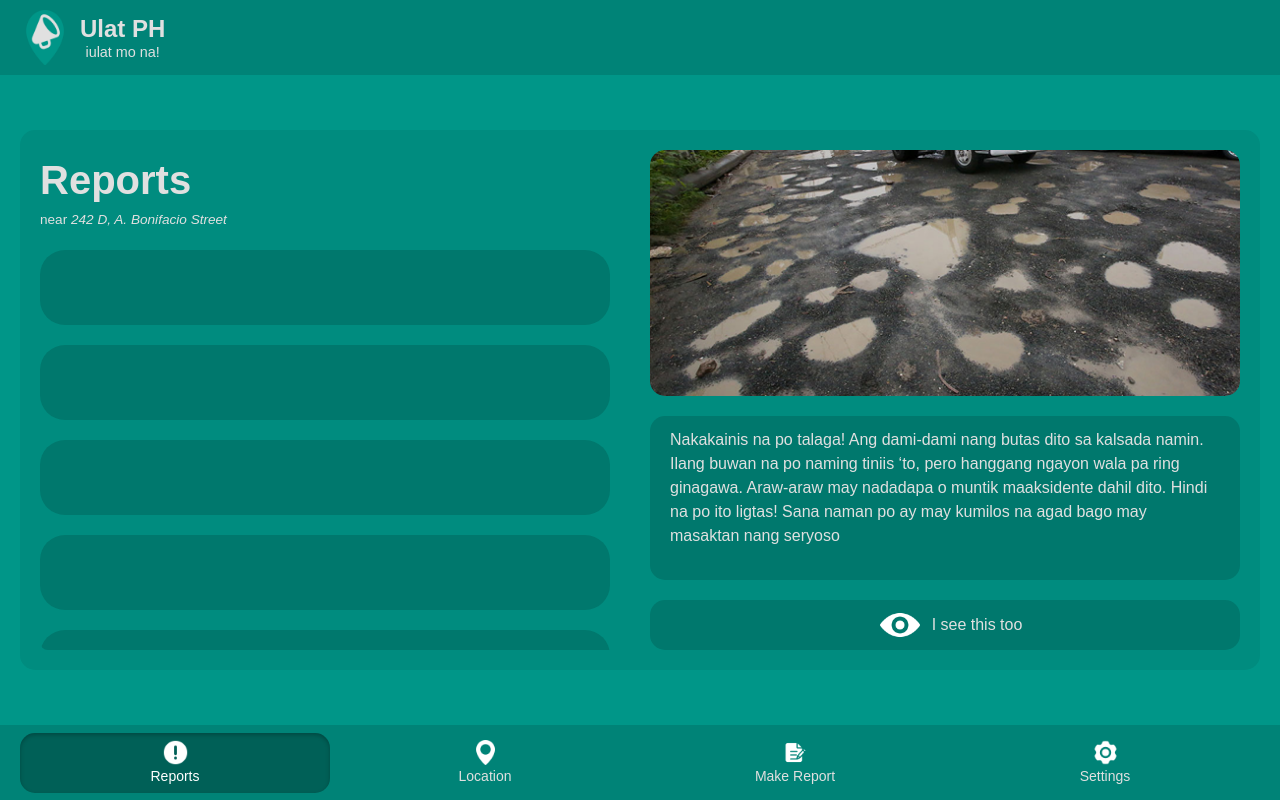
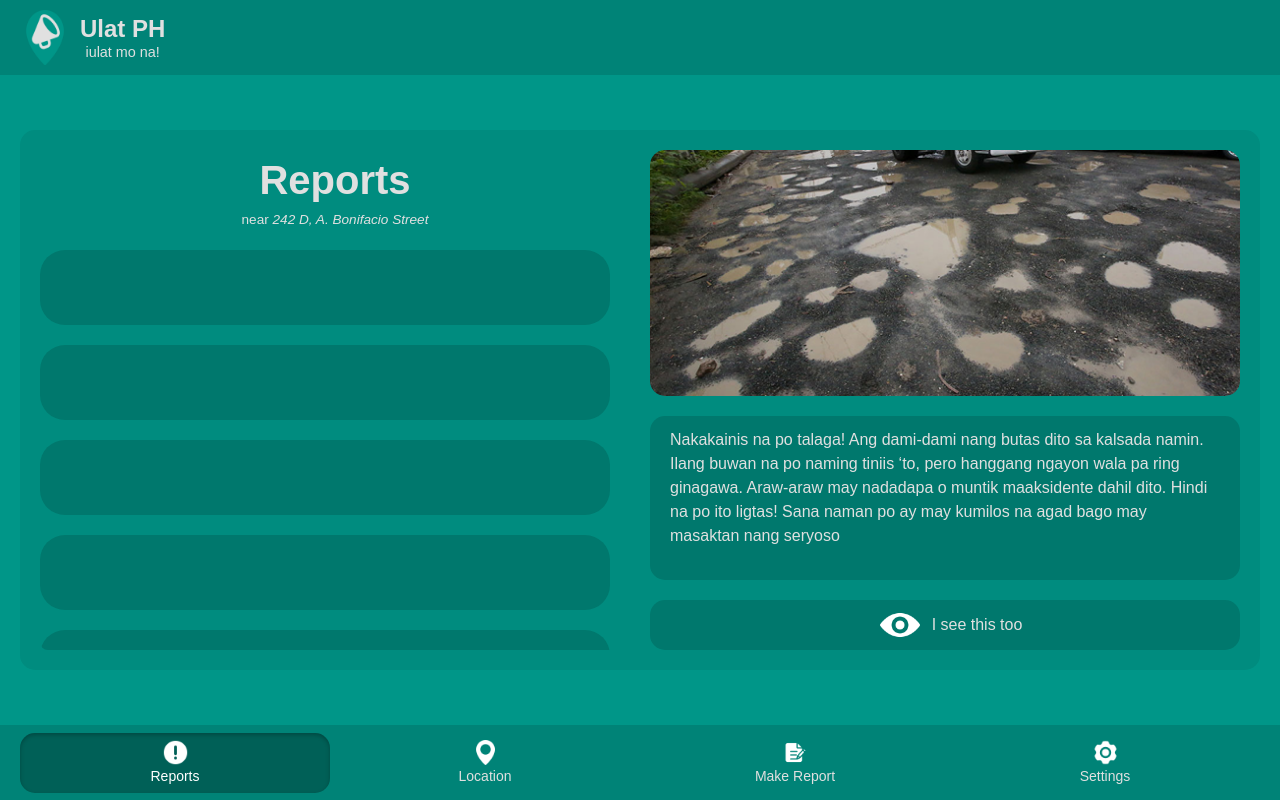
Before and after one commit to vnclrd/metro-realtime, a React (Vite) app in the folder frontend/: page /core in a window 1280 px wide. Built offline with nearby package versions, Linux system fonts and the light colour scheme.

Commit message:
Center reports title

```diff
--- a/frontend/src/jsx/Core.jsx
+++ b/frontend/src/jsx/Core.jsx
@@ -34,11 +34,13 @@ function Core() {
           {/* Left Panel */}
           <div className='flex flex-col w-[50%] h-[500px]'>
 
-            <h1 className='text-[2.5rem] text-[#e0e0e0] font-bold'>Reports</h1>
+            <div className='flex flex-col items-center'>
+              <h1 className='text-[2.5rem] text-[#e0e0e0] font-bold'>Reports</h1>
 
-            <p className='text-[0.85rem] text-[#e0e0e0] mb-5'>
-              near <span className='italic'>242 D, A. Bonifacio Street</span>
-            </p>
+              <p className='text-[0.85rem] text-[#e0e0e0] mb-5'>
+                near <span className='italic'>242 D, A. Bonifacio Street</span>
+              </p>
+            </div>
 
             {/* Reports Container */}
             <div className='flex items-center justify-center'>
```
